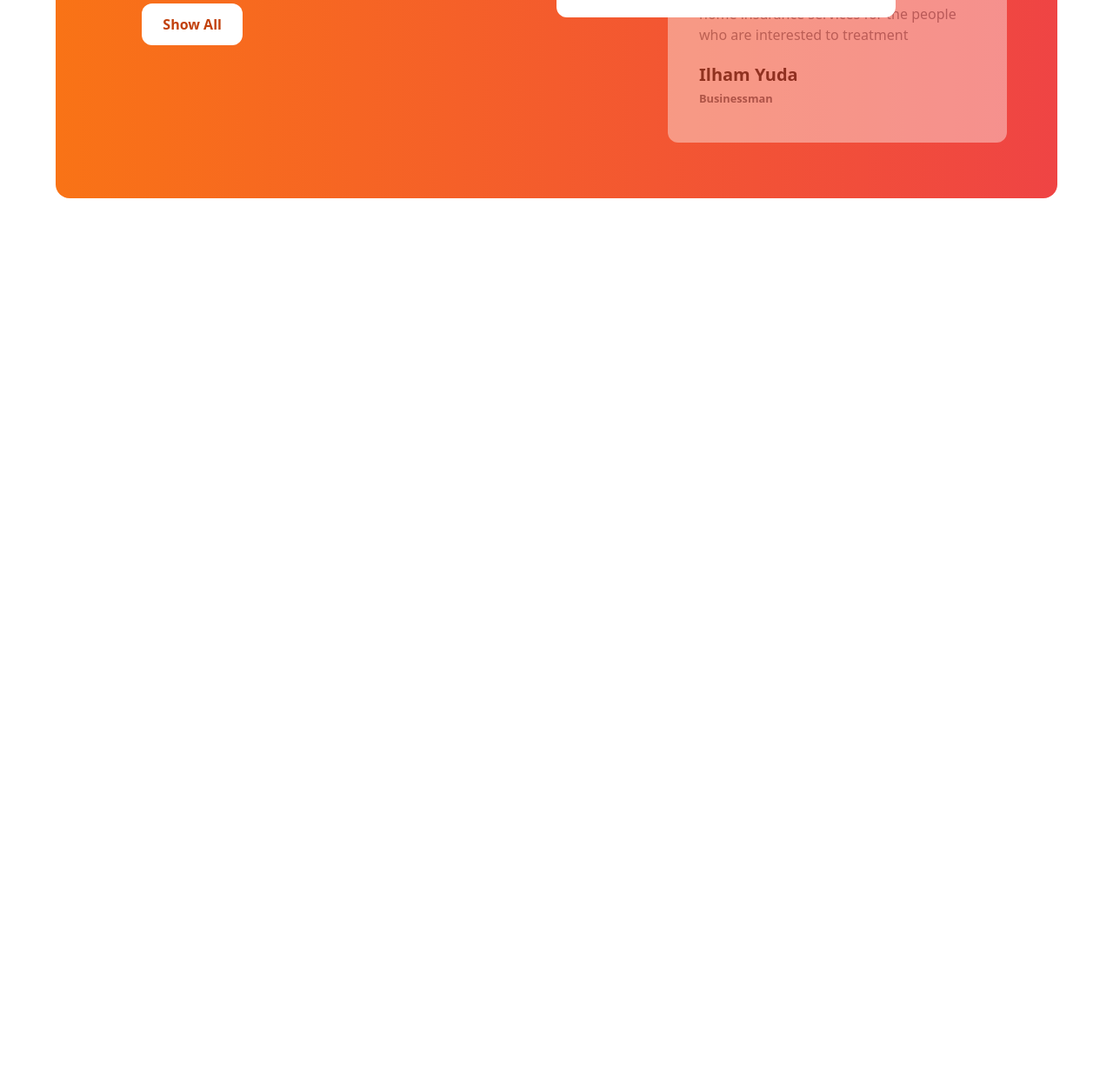
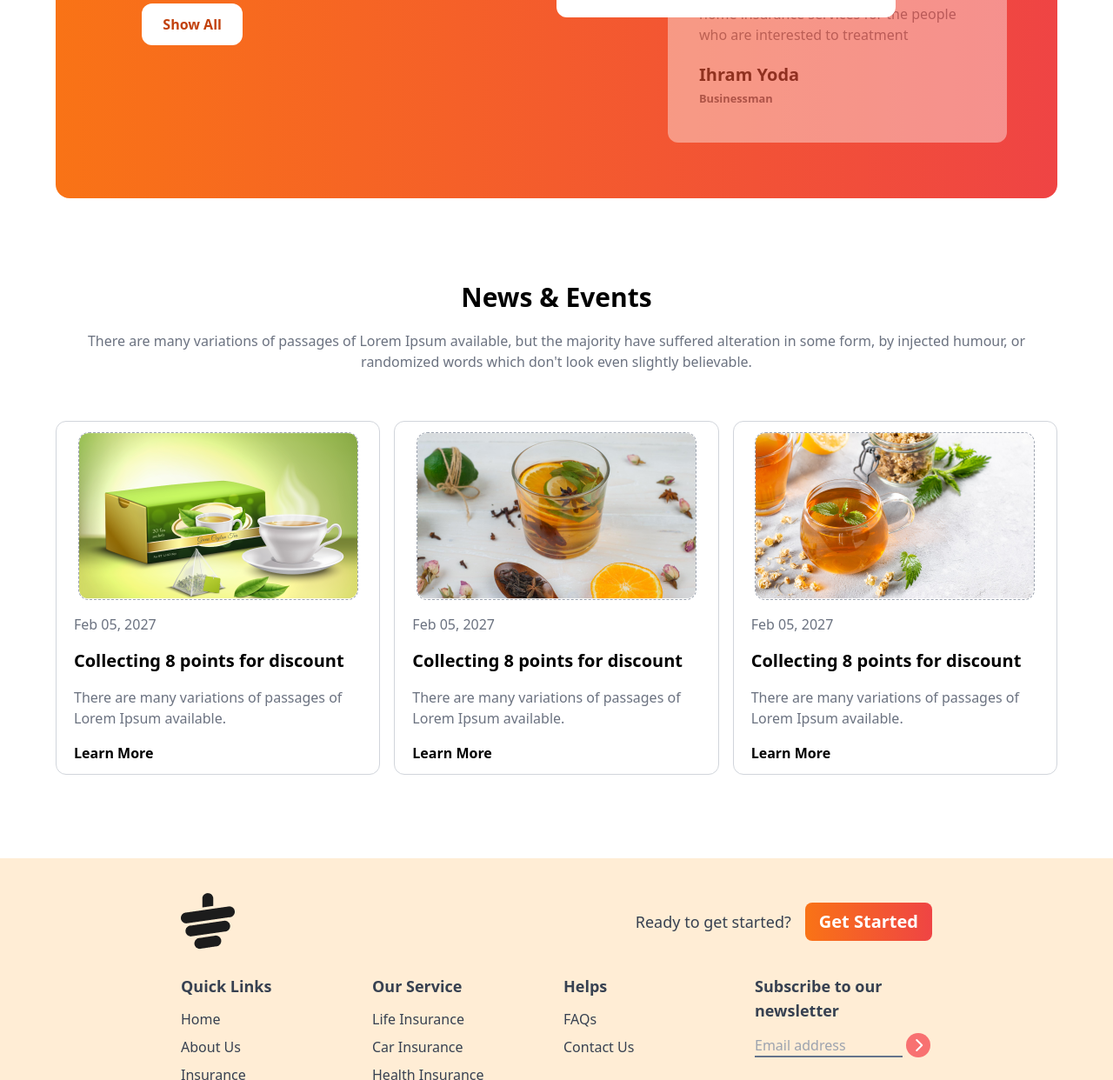
Before and after one commit to jstech-coder/Tea-House, a plain HTML site: page index.html in a window 1280 px wide. Shown: the part 2292-3534 px from the top of the page at 87% size. Before the commit the page ends 2616 px from the top, so only its background shows below. Drawn offline with nearby package versions, Linux system fonts and the light colour scheme.

Commit message:
fanally all section is added and project complet

```diff
--- a/index.html
+++ b/index.html
@@ -145,14 +145,14 @@
 
     <section class="mb-24">
       <div
-        class=" h-auto text-white grid grid-cols-1 lg:grid-cols-2 bg-gradient-to-r from-orange-500 to-red-500 px-6 lg:px-14 rounded-2xl">
+        class=" text-white grid grid-cols-1 lg:grid-cols-2 bg-gradient-to-r from-orange-500 to-red-500 px-6 lg:px-14 rounded-2xl">
         <!-- reviews-text -->
         <div class="flex justify-center items-center overflow-hidden">
           <div class=" w-5/6 mt-9 mb-5 space-y-4">
             <h2 class="text-5xl font-bold">Meet Our Super Clients</h2>
             <p>There are many variations of passages of Lorem Ipsum available, but the majority have suffered alteration
               in some form,
-              by injected humour, or randomised words which don't look even slightly believable.</p>
+              by injected humour, or randomized words which don't look even slightly believable.</p>
             <button class="font-bold text-orange-700 px-6 py-3 bg-white rounded-xl">Show All</button>
           </div>
         </div>
@@ -169,7 +169,7 @@
                   We are providing the best and suitable home insurance services for the people who are interested to
                   treatment
                 </p>
-                <h1 class="font-bold text-xl">Ilham Yuda</h1>
+                <h1 class="font-bold text-xl">Ihram Yoda</h1>
                 <small class="text-gray-600 font-bold">Businessman</small>
               </div>
             </div>
@@ -186,7 +186,7 @@
                 We are providing the best and suitable home insurance services for the people who are interested to
                 treatment
               </p>
-              <h1 class="font-bold text-xl">Ilham Yuda</h1>
+              <h1 class="font-bold text-xl">Ihram Yoda</h1>
               <small class="text-gray-600 font-bold">Businessman</small>
             </div>
 
@@ -202,7 +202,7 @@
                 We are providing the best and suitable home insurance services for the people who are interested to
                 treatment
               </p>
-              <h1 class="font-bold text-xl">Ilham Yuda</h1>
+              <h1 class="font-bold text-xl">Ihram Yoda</h1>
               <small class="text-gray-600 font-bold">Businessman</small>
             </div>
 
@@ -213,9 +213,150 @@
 
     </section>
 
+    <!-- news-section -->
+    <section class="mb-24">
+      <!-- news-text -->
+      <div class=" mx-auto text-center mb-5">
+        <h1 class="text-3xl font-bold mb-5">News & Events</h1>
+        <p class="text-gray-500">There are many variations of passages of Lorem Ipsum available, but the majority have
+          suffered alteration in some form,
+          by injected humour, or randomized words which don't look even slightly believable.</p>
+      </div>
+
+      <!-- news-cards -->
+      <div class=" mt-14 grid grid-cols-1 md:grid-cols-3 gap-4">
+        <!-- card-1 -->
+        <div class="py-3 px-2 border border-gray-300 rounded-xl ">
+          <div class="space-y-4">
+            <img class=" mx-auto border border-gray-400 border-dashed rounded-xl" src="images/news-1.png" alt="">
+            <div class="ml-3 space-y-4">
+              <p class="text-gray-500">Feb 05, 2027</>
+              <h4 class="text-xl font-bold">Collecting 8 points for discount</h4>
+              <p class="text-gray-500">There are many variations of passages of Lorem Ipsum available.</p>
+              <button><a class="font-bold" href="#">Learn More</a></button>
+            </div>
+          </div>
+        </div>
+        <!-- card-2 -->
+        <div class="py-3 px-2 border border-gray-300 rounded-xl ">
+          <div class="space-y-4">
+            <img class=" mx-auto border border-gray-400 border-dashed rounded-xl" src="images/news-2.png" alt="">
+            <div class="ml-3 space-y-4">
+              <p class="text-gray-500">Feb 05, 2027</>
+              <h4 class="text-xl font-bold">Collecting 8 points for discount</h4>
+              <p class="text-gray-500">There are many variations of passages of Lorem Ipsum available.</p>
+              <button><a class="font-bold" href="#">Learn More</a></button>
+            </div>
+          </div>
+        </div>
+        <!-- card-3 -->
+        <div class="py-3 px-2 border border-gray-300 rounded-xl ">
+          <div class="space-y-4">
+            <img class=" mx-auto border border-gray-400 border-dashed rounded-xl" src="images/news-3.png" alt="">
+            <div class="ml-3 space-y-4">
+              <p class="text-gray-500">Feb 05, 2027</>
+              <h4 class="text-xl font-bold">Collecting 8 points for discount</h4>
+              <p class="text-gray-500">There are many variations of passages of Lorem Ipsum available.</p>
+              <button><a class="font-bold" href="#">Learn More</a></button>
+            </div>
+          </div>
+        </div>
+      </div>
+    </section>
   </main>
+  <!-- footer section -->
+  <footer class="bg-orange-100 text-gray-700 py-10 px-5 md:px-16">
+
+    <div class="w-9/12 mx-auto">
+      <!-- logo -->
+      <div class="flex justify-between mb-7 items-center">
+        <img src="images/cup.png" alt="">
+        <div class="flex justify-around gap-4 items-center">
+          <h6 class="text-lg">Ready to get started?</h6>
+          <button
+            class="bg-gradient-to-r from-orange-500 to-red-500 px-4 py-2 rounded-lg text-white font-bold text-xl">Get
+            Started</button>
+        </div>
+      </div>
+
+      <div class="grid grid-cols-1 md:grid-cols-2 lg:grid-cols-4 gap-4">
+        <!-- column-1 -->
+        <div>
+          <h3 class="text-lg font-semibold mb-3">Quick Links</h3>
+          <ul class="space-y-2">
+            <li>
+              <a class="hover:text-orange-600" href="#">Home</a>
+            </li>
+            <li>
+              <a class="hover:text-orange-600" href="#">About Us</a>
+            </li>
+            <li>
+              <a class="hover:text-orange-600" href="#">Insurance</a>
+            </li>
+            <li>
+              <a class="hover:text-orange-600" href="#">Privacy Policy</a>
+            </li>
+
+          </ul>
+        </div>
+        <!-- column-2 -->
+        <div>
+          <h3 class="text-lg font-semibold mb-3">Our Service</h3>
+          <ul class="space-y-2">
+            <li>
+              <a class="hover:text-orange-600" href="#">Life Insurance</a>
+            </li>
+            <li>
+              <a class="hover:text-orange-600" href="#">Car Insurance</a>
+            </li>
+            <li>
+              <a class="hover:text-orange-600" href="#">Health Insurance</a>
+            </li>
+            <li>
+              <a class="hover:text-orange-600" href="#">House Insurance</a>
+            </li>
+
+          </ul>
+        </div>
+        <!-- column-3 -->
+        <div>
+          <h3 class="text-lg font-semibold mb-3">Helps</h3>
+          <ul class="space-y-2">
+            <li>
+              <a class="hover:text-orange-600" href="#">FAQs</a>
+            </li>
+            <li>
+              <a class="hover:text-orange-600" href="#">Contact Us</a>
+            </li>
+
+          </ul>
+        </div>
+        <!-- column-4 -->
+        <div>
+          <h3 class="text-lg font-bold mb-3">Subscribe to our newsletter</h3>
+          <div class="flex flex-col space-y-2">
+            <div>
+              <input placeholder="Email address" type="text"
+                class="bg-transparent border-b-2 border-slate-500 w-4/6 md:w-5/6">
+              <i
+                class="fa-solid fa-chevron-right text-white h-7 w-7 bg-red-400 rounded-full inline-flex justify-center items-center"></i>
+
+              <div class="flex justify-between items-center w-3/5 mt-8 mb-2">
+                <i class="fa-brands fa-facebook text-2xl"></i>
+                <i class="fa-brands fa-square-instagram text-2xl"></i>
+                <i class="fa-brands fa-square-twitter text-2xl"></i>
+              </div>
+            </div>
+          </div>
+        </div>
+      </div>
+
+      <div class="text-center pt-10 pb-5">
+        <p class="text-gray-500 text-lg">© 2027 UIDesign.to - All rights reserved.</p>
+      </div>
+    </div>
+  </footer>
 
 </body>
 
-
 </html>
```
